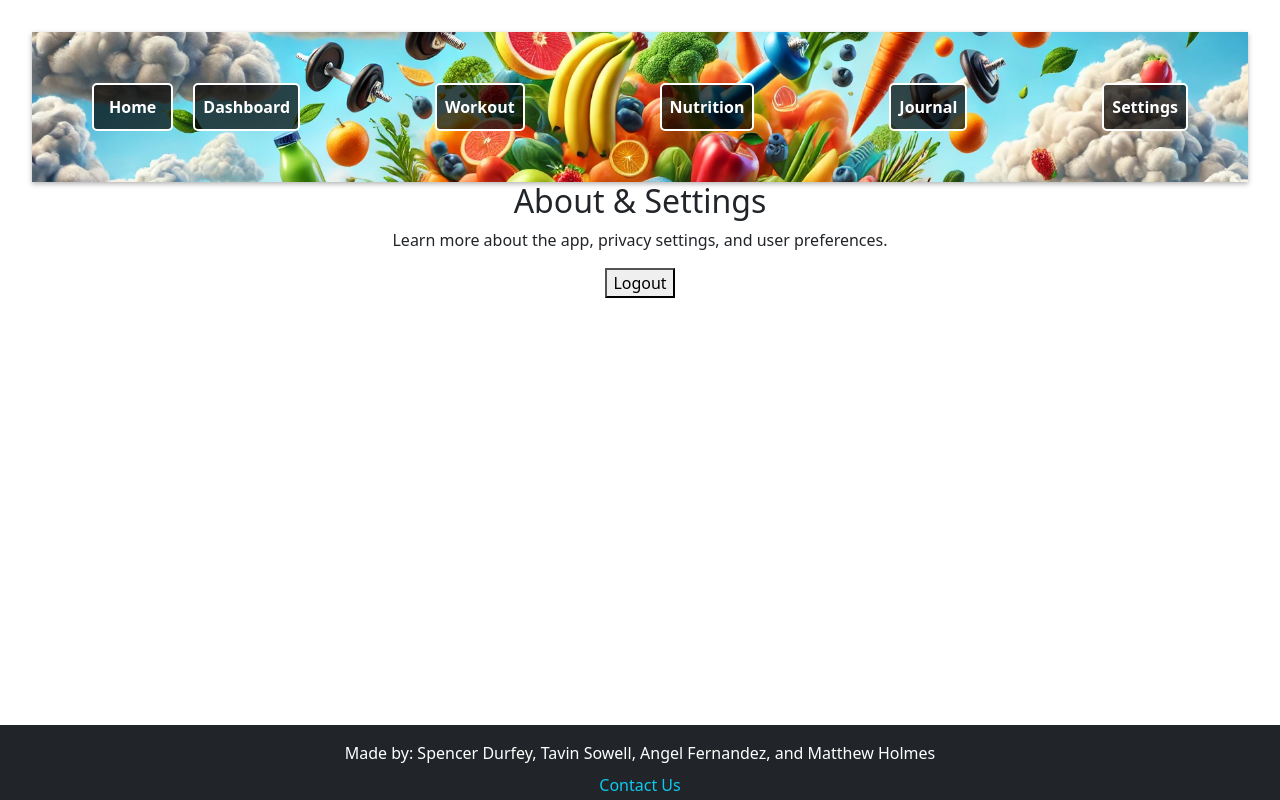
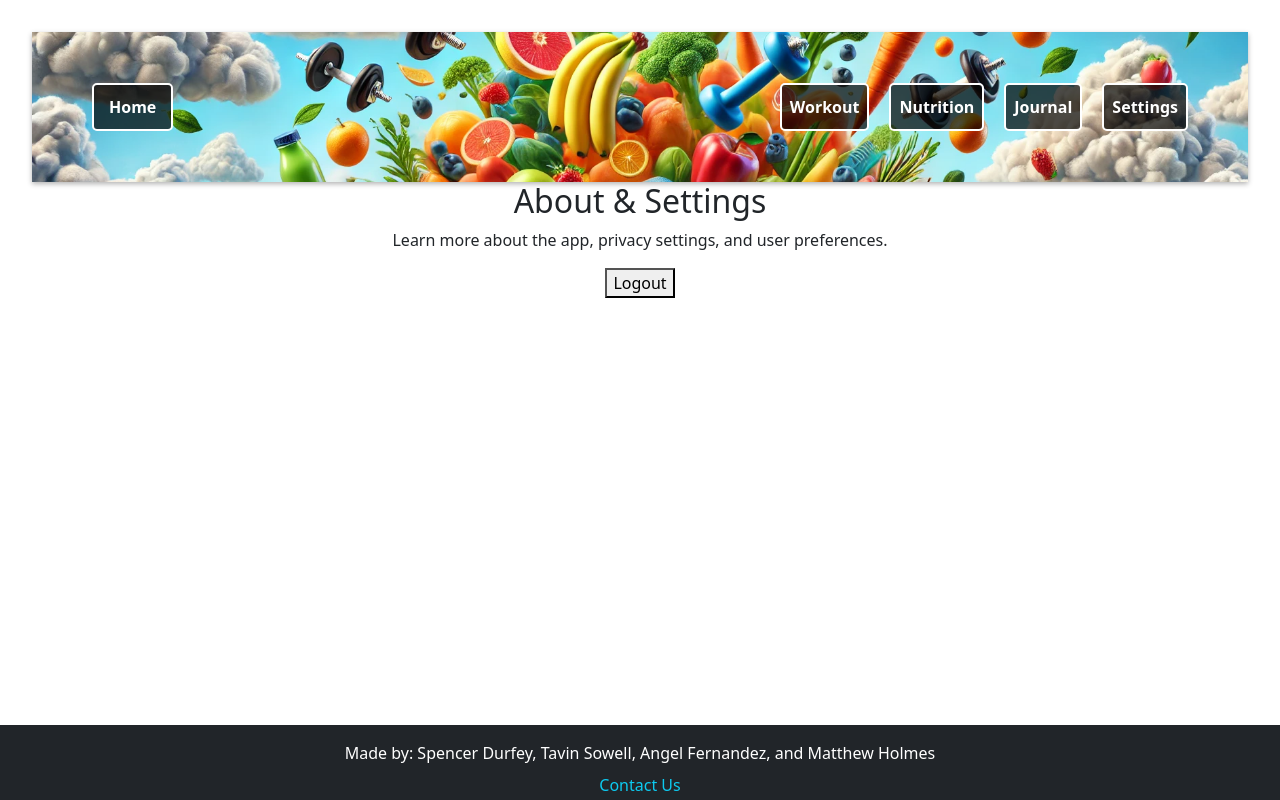
Before and after one commit to Durfey32/Workout-with-Mental-Health, a React (Vite) app in the folder client/: page /settings in a window 1280 px wide. Built offline with nearby package versions, Linux system fonts and the light colour scheme.

Commit message:
renamed and moved stuff around

```diff
--- a/client/src/components/Navbar.tsx
+++ b/client/src/components/Navbar.tsx
@@ -4,17 +4,10 @@ const Navbar = () => {
   return (
     <nav className="navbar navbar-expand-lg navbar-dark bg-dark">
       <div className="container">
-        <Link className="navbar-brand" to="/">
+        <Link className="navbar-brand" to="/Home">
           Home
         </Link>
-
-        <div className="collapse navbar-collapse" id="navbarNav">
-          <ul className="navbar-nav w-100 d-flex justify-content-between">
-            <li className="nav-item">
-              <Link className="nav-link" to="/dashboard">
-                Dashboard
-              </Link>
-            </li>
+          <ul className="navbar-nav">
             <li className="nav-item">
               <Link className="nav-link" to="/workout-gen">
                 Workout
@@ -37,7 +30,7 @@ const Navbar = () => {
             </li>
           </ul>
         </div>
-        </div>
+
     </nav>
   );
 };
--- a/client/src/pages/ContactUs.tsx
+++ b/client/src/pages/ContactUs.tsx
@@ -1,8 +1,10 @@
 import React from 'react';
+import Navbar from '../components/Navbar';
 
 const ContactUs: React.FC = () => {
   return (
     <div className="contact-us container my-5">
+      <Navbar />
       <h1 className="text-center text-primary mb-4">Contact Us</h1>
       <p className="text-center text-secondary">
         For any questions or concerns, please contact us at:
--- a/client/src/pages/CreateAccount.tsx
+++ b/client/src/pages/CreateAccount.tsx
@@ -18,7 +18,7 @@ const CreateAccount: React.FC = () => {
       });
 
       if (response.ok) {
-        navigate('/dashboard');
+        navigate('/home');
       } else {
         setError('Failed to create account. Please try again.');
       }
--- a/client/src/pages/DashBoard.tsx
+++ b/client/src/pages/DashBoard.tsx
@@ -84,12 +84,12 @@ fetchData();
 
   return (
     <div className="dashboard">
+      <Navbar />
       <h1>HOME</h1>
       <div className='quotes'>
         <p>{quote}</p>
         <p>-{quoteAuthor}</p>
       </div>
-      <Navbar />
       <h2>Welcome to Your Fitness & Mental Health Dashboard</h2>
       <p>Track your progress, access workouts, and Journal!</p>
       <div className="saved-workouts">
--- a/client/src/pages/Login.tsx
+++ b/client/src/pages/Login.tsx
@@ -20,7 +20,7 @@ const Login: React.FC = () => {
       if (response.ok) {
         const data = await response.json();
         localStorage.setItem('token', data.token);
-        navigate('/dashboard');
+        navigate('/home');
       } else {
         setError('Invalid username or password');
       }
--- a/client/src/pages/Nutrition.tsx
+++ b/client/src/pages/Nutrition.tsx
@@ -106,8 +106,9 @@ useEffect(() => {
 }, []);
 
   return (
-    <div className="nutrition">
+    <div>
       <Navbar />
+      <div  className="nutrition">
       <h2>Track Your Nutrition</h2>
       <p>Log your meals, track your macros, and stay on top of your diet!</p>
 
@@ -226,6 +227,7 @@ useEffect(() => {
   )}
 </div>
     </div>
+    </div>
   );
 };
 
--- a/client/src/pages/WorkOutGen.tsx
+++ b/client/src/pages/WorkOutGen.tsx
@@ -94,8 +94,9 @@ const WorkoutGen: React.FC = () => {
   }, []);
 
   return (
-    <div className="workout-gen">
+    <div>
       <Navbar />
+      <div className="workout-gen">
       <h2>Generate Your Custom Workout</h2>
       <p>Select parameters to generate a workout list tailored to your needs!</p>
 
@@ -191,6 +192,7 @@ const WorkoutGen: React.FC = () => {
         )}
       </div>
     </div>
+    </div>
   );
 };
 
--- a/package.json
+++ b/package.json
@@ -22,6 +22,7 @@
   },
   "dependencies": {
     "axios": "^1.7.7",
+    "bootstrap": "^5.3.3",
     "concurrently": "^9.1.0",
     "react": "^18.3.1",
     "react-dom": "^18.2.0",
```
Also changed, not shown: 2 other files (tests, documents, lock files or other folders).
